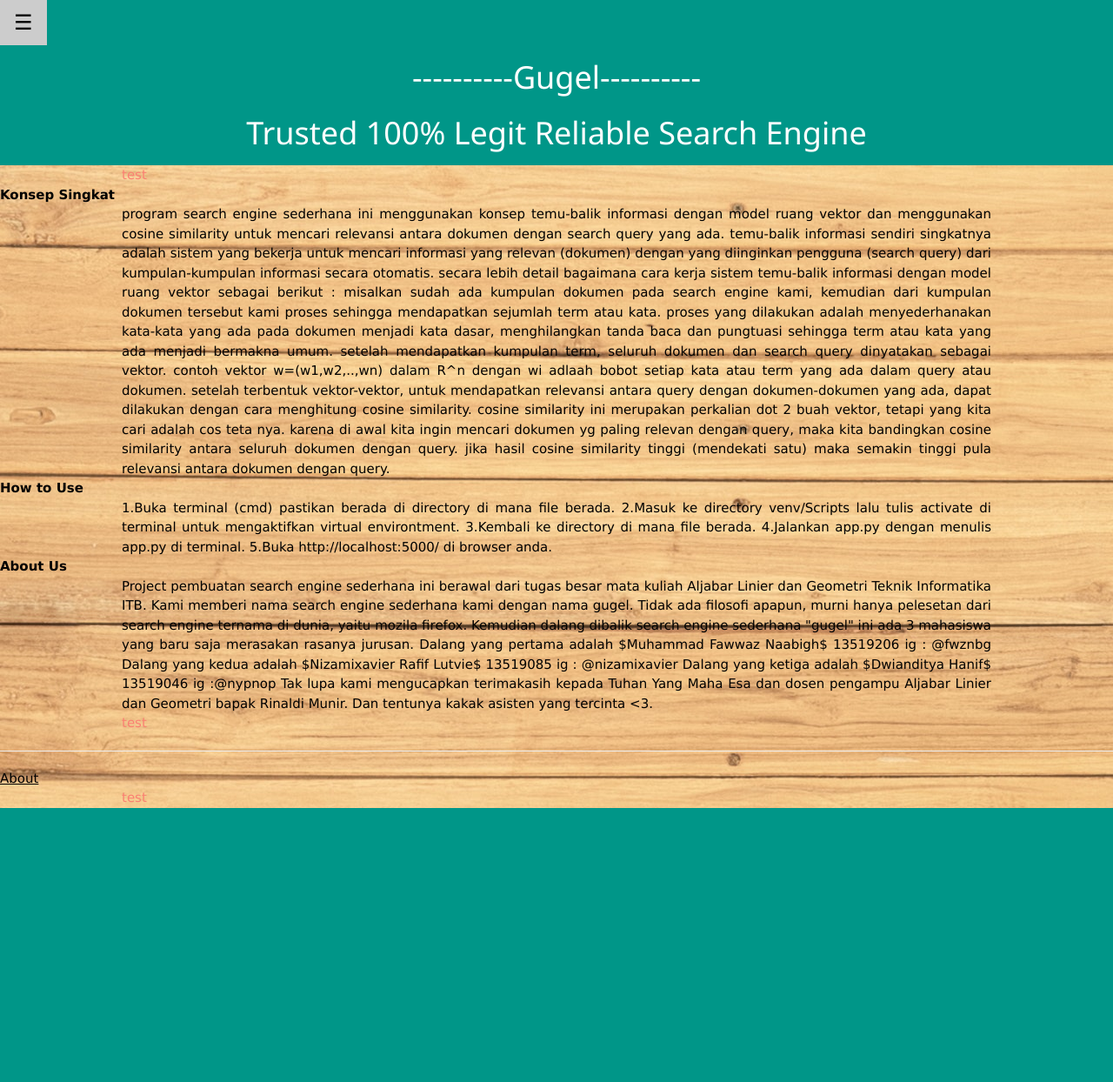
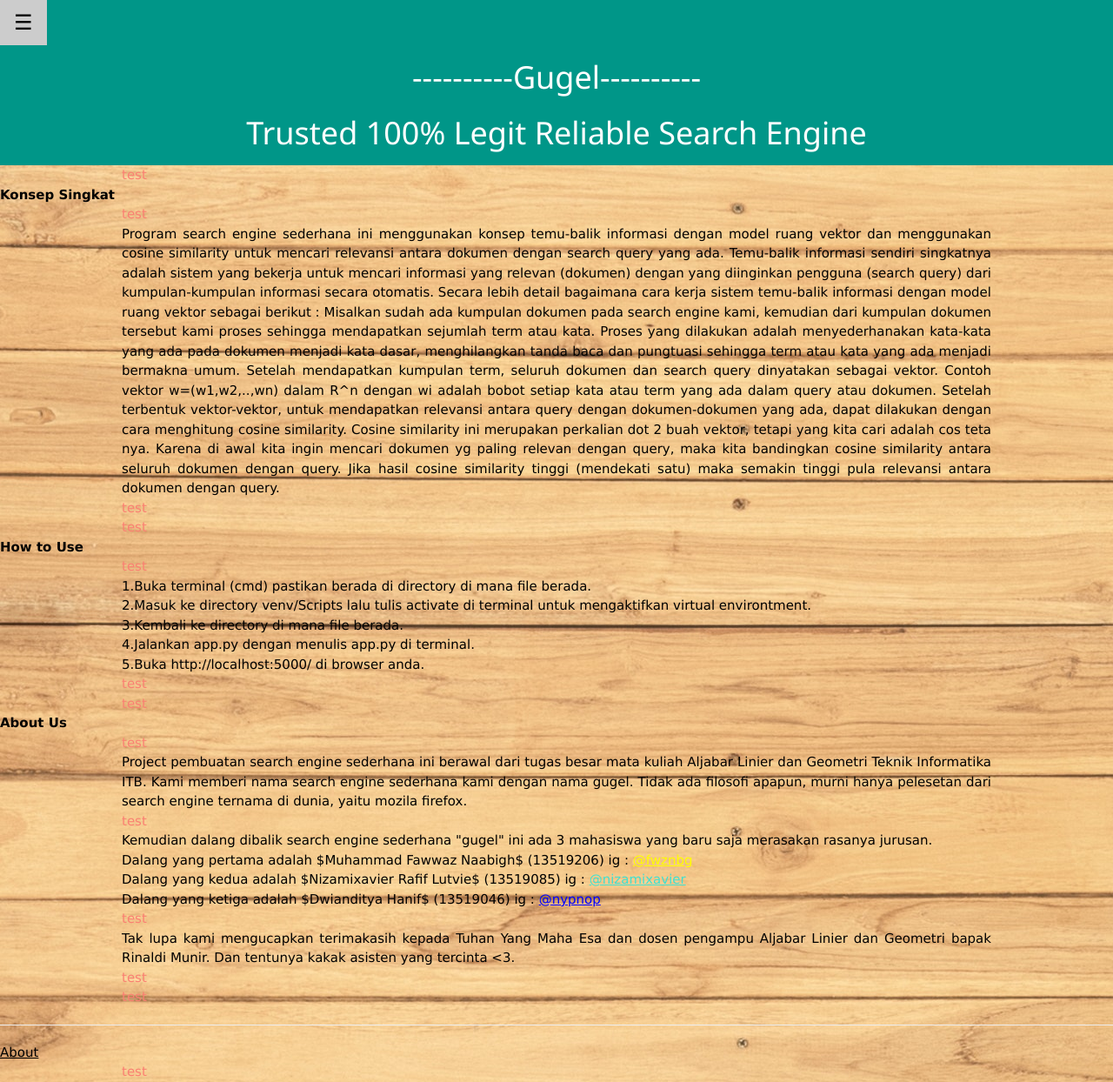
Before and after one commit to fwznbg/Algeo02-19046, a Flask app: page /about in a window 1280 px wide. Shown: the whole page at 87% size. Before the commit the page ends 929 px from the top, so only its background shows below. Run offline with Flask 2, Linux system fonts and the light colour scheme.

Commit message:
update about display

```diff
--- a/templates/about.html
+++ b/templates/about.html
@@ -20,7 +20,11 @@
 </div>
 
 <!-- Page Content -->
-<style>h1 {text-align: center;}</style>
+<style>
+	h1 {text-align: center;}
+	p {text-align: justify; min-width: 1000px; max-width: 1000px; margin: 0 auto}
+	b {text-align: justify; min-width: 1000px; max-width: 1000px; margin: 0 auto}
+</style>
 <div class="w3-teal">
   <button class="w3-button w3-teal w3-xlarge" onclick="w3_open()">☰</button>
   <div class="w3-container">
@@ -31,50 +35,62 @@
 
 <p style="color:salmon">test </p>
 
-<style>b {text-align: center; min-width: 1000px; max-width: 1000px; margin: 0 auto}</style>
-<b>Konsep Singkat</b>
+<body>
+	<b>Konsep Singkat</b>
 
-<style>p {text-align: justify; min-width: 1000px; max-width: 1000px; margin: 0 auto}</style>
-<p>program search engine sederhana ini menggunakan konsep temu-balik informasi dengan model ruang vektor dan menggunakan cosine similarity untuk mencari relevansi antara dokumen dengan search query yang ada.
-temu-balik informasi sendiri singkatnya adalah sistem yang bekerja untuk mencari informasi yang relevan (dokumen) dengan yang diinginkan pengguna (search query) dari kumpulan-kumpulan informasi secara otomatis.
-secara lebih detail bagaimana cara kerja sistem temu-balik informasi dengan model ruang vektor sebagai berikut :
-misalkan sudah ada kumpulan dokumen pada search engine kami, kemudian dari kumpulan dokumen tersebut kami proses sehingga mendapatkan sejumlah term atau kata.
-proses yang dilakukan adalah menyederhanakan kata-kata yang ada pada dokumen menjadi kata dasar, menghilangkan tanda baca dan pungtuasi sehingga term atau kata yang ada menjadi bermakna umum.
-setelah mendapatkan kumpulan term, seluruh dokumen dan search query dinyatakan sebagai vektor. contoh vektor w=(w1,w2,..,wn) dalam R^n dengan wi adlaah bobot setiap kata atau term yang ada dalam query atau dokumen.
-setelah terbentuk vektor-vektor, untuk mendapatkan relevansi antara query dengan dokumen-dokumen yang ada, dapat dilakukan dengan cara menghitung cosine similarity.
-cosine similarity ini merupakan perkalian dot 2 buah vektor, tetapi yang kita cari adalah cos teta nya.
-karena di awal kita ingin mencari dokumen yg paling relevan dengan query, maka kita bandingkan cosine similarity antara seluruh dokumen dengan query.
-jika hasil cosine similarity tinggi (mendekati satu) maka semakin tinggi pula relevansi antara dokumen dengan query.
-</p>
+	<p style="color:salmon">test </p>
 
-<style>b {text-align: justify; min-width: 1000px; max-width: 1000px; margin: 0 auto}</style>
-<b>How to Use</b>
+	<p>Program search engine sederhana ini menggunakan konsep temu-balik informasi dengan model ruang vektor dan menggunakan cosine similarity untuk mencari relevansi antara dokumen dengan search query yang ada.
+	Temu-balik informasi sendiri singkatnya adalah sistem yang bekerja untuk mencari informasi yang relevan (dokumen) dengan yang diinginkan pengguna (search query) dari kumpulan-kumpulan informasi secara otomatis.
+	Secara lebih detail bagaimana cara kerja sistem temu-balik informasi dengan model ruang vektor sebagai berikut :
+	Misalkan sudah ada kumpulan dokumen pada search engine kami, kemudian dari kumpulan dokumen tersebut kami proses sehingga mendapatkan sejumlah term atau kata.
+	Proses yang dilakukan adalah menyederhanakan kata-kata yang ada pada dokumen menjadi kata dasar, menghilangkan tanda baca dan pungtuasi sehingga term atau kata yang ada menjadi bermakna umum.
+	Setelah mendapatkan kumpulan term, seluruh dokumen dan search query dinyatakan sebagai vektor. Contoh vektor w=(w1,w2,..,wn) dalam R^n dengan wi adalah bobot setiap kata atau term yang ada dalam query atau dokumen.
+	Setelah terbentuk vektor-vektor, untuk mendapatkan relevansi antara query dengan dokumen-dokumen yang ada, dapat dilakukan dengan cara menghitung cosine similarity.
+	Cosine similarity ini merupakan perkalian dot 2 buah vektor, tetapi yang kita cari adalah cos teta nya.
+	Karena di awal kita ingin mencari dokumen yg paling relevan dengan query, maka kita bandingkan cosine similarity antara seluruh dokumen dengan query.
+	Jika hasil cosine similarity tinggi (mendekati satu) maka semakin tinggi pula relevansi antara dokumen dengan query.
+	</p>
+	<p style="color:salmon">test </p>
+	<p style="color:salmon">test </p>
 
-<style>p {text-align: justify; min-width: 1000px; max-width: 1000px; margin: 0 auto}</style>
-<p>1.Buka terminal (cmd) pastikan berada di directory di mana file berada.
-2.Masuk ke directory venv/Scripts lalu tulis activate di terminal untuk mengaktifkan virtual environtment.
-3.Kembali ke directory di mana file berada.
-4.Jalankan app.py dengan menulis app.py di terminal.
-5.Buka http://localhost:5000/ di browser anda.
-</p>
+	<b>How to Use</b>
 
-<style>b {text-align: justify; min-width: 1000px; max-width: 1000px; margin: 0 auto}</style>
-<b>About Us</b>
+	<p style="color:salmon">test </p>
 
-<style>p {text-align: justify; min-width: 1000px; max-width: 1000px; margin: 0 auto}</style>
-<p>Project pembuatan search engine sederhana ini berawal dari tugas besar mata kuliah Aljabar Linier dan Geometri Teknik Informatika ITB.
-Kami memberi nama search engine sederhana kami dengan nama gugel. Tidak ada filosofi apapun, murni hanya pelesetan dari search engine ternama di dunia, yaitu mozila firefox.
+	<style>p {text-align: justify; min-width: 1000px; max-width: 1000px; margin: 0 auto}</style>
+	<p>1.Buka terminal (cmd) pastikan berada di directory di mana file berada.</p>
+	<p>2.Masuk ke directory venv/Scripts lalu tulis activate di terminal untuk mengaktifkan virtual environtment.</p>
+	<p>3.Kembali ke directory di mana file berada.</p>
+	<p>4.Jalankan app.py dengan menulis app.py di terminal.</p>
+	<p>5.Buka http://localhost:5000/ di browser anda.</p>
 
-Kemudian dalang dibalik search engine sederhana "gugel" ini ada 3 mahasiswa yang baru saja merasakan rasanya jurusan.
-Dalang yang pertama adalah $Muhammad Fawwaz Naabigh$ 13519206 ig : @fwznbg
-Dalang yang kedua adalah $Nizamixavier Rafif Lutvie$ 13519085 ig : @nizamixavier
-Dalang yang ketiga adalah $Dwianditya Hanif$ 13519046 ig :@nypnop
+	<p style="color:salmon">test </p>
+	<p style="color:salmon">test </p>
 
-Tak lupa kami mengucapkan terimakasih kepada Tuhan Yang Maha Esa dan dosen pengampu Aljabar Linier dan Geometri bapak Rinaldi Munir.
-Dan tentunya kakak asisten yang tercinta <3.
-</p>
+	<b>About Us</b>
 
-<p style="color:salmon">test </p>
+	<p style="color:salmon">test </p>
+
+	<p>Project pembuatan search engine sederhana ini berawal dari tugas besar mata kuliah Aljabar Linier dan Geometri Teknik Informatika ITB.
+	Kami memberi nama search engine sederhana kami dengan nama gugel. Tidak ada filosofi apapun, murni hanya pelesetan dari search engine ternama di dunia, yaitu mozila firefox.</p>
+
+	<p style="color:salmon">test </p>
+
+	<p>Kemudian dalang dibalik search engine sederhana "gugel" ini ada 3 mahasiswa yang baru saja merasakan rasanya jurusan.</p>
+	<p>Dalang yang pertama adalah $Muhammad Fawwaz Naabigh$ (13519206) 	ig : <a href="https://www.instagram.com/fwznbg/" target="_blank" style="color:yellow">@fwznbg</a></p>
+	<p>Dalang yang kedua adalah $Nizamixavier Rafif Lutvie$ (13519085) 	ig : <a href="https://www.instagram.com/nizamixavier/" target="_blank" style="color:turquoise">@nizamixavier</a></p>
+	<p>Dalang yang ketiga adalah $Dwianditya Hanif$ (13519046)			ig : <a href="https://www.instagram.com/nypnop/" target="_blank" style="color:blue">@nypnop</a></p>
+
+	<p style="color:salmon">test </p>
+
+	<p>Tak lupa kami mengucapkan terimakasih kepada Tuhan Yang Maha Esa dan dosen pengampu Aljabar Linier dan Geometri bapak Rinaldi Munir.
+	Dan tentunya kakak asisten yang tercinta <3.</p>
+
+	<p style="color:salmon">test </p>
+	<p style="color:salmon">test </p>
+</body>
+
 
 <hr>
 
```
